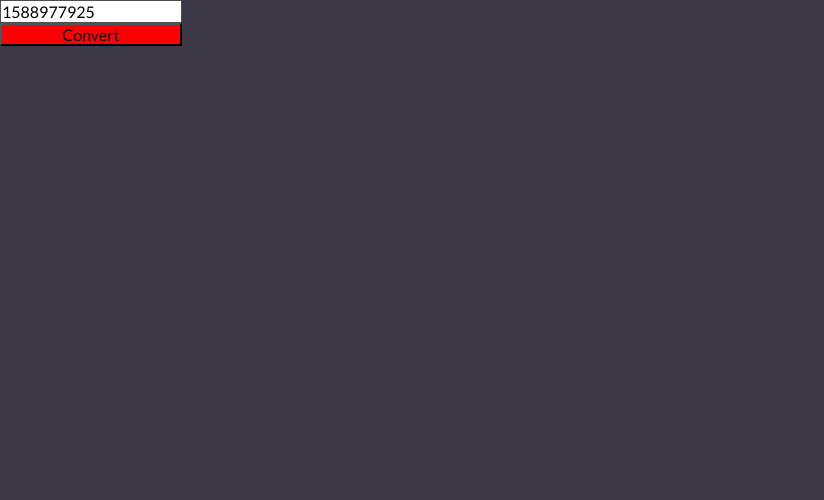
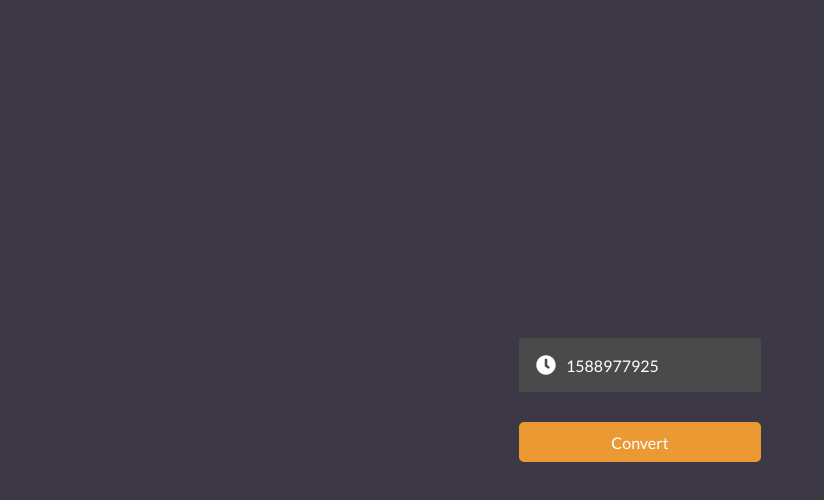
Before and after one commit to mCodex/react-timestamper, a React (Create React App) app: page / in a window 1280 px wide. Shown: the top 500 px of the page, without its empty margins (0-824 px from the left). Built offline with nearby package versions, Linux system fonts and the light colour scheme.

Commit message:
added more styles

```diff
--- a/package.json
+++ b/package.json
@@ -14,6 +14,7 @@
     "formik": "^2.1.4",
     "react": "^16.13.1",
     "react-dom": "^16.13.1",
+    "react-icons": "^3.10.0",
     "react-scripts": "3.4.1",
     "styled-components": "^5.1.0",
     "typescript": "~3.7.2"
@@ -35,7 +36,10 @@
       "!<rootDir>/src/serviceWorker.ts",
       "!<rootDir>/src/styles/*.ts"
     ],
-    "coverageReporters": ["text-summary", "lcov"]
+    "coverageReporters": [
+      "text-summary",
+      "lcov"
+    ]
   },
   "eslintConfig": {
     "extends": "react-app"
--- a/src/components/Input/index.tsx
+++ b/src/components/Input/index.tsx
@@ -1,11 +1,22 @@
 import React, { InputHTMLAttributes } from 'react';
+import { IconBaseProps } from 'react-icons';
 
-import { Input } from './styles';
+import { Container, Input } from './styles';
 
-const CustomInput: React.FC<InputHTMLAttributes<HTMLInputElement>> = (
-  props,
-) => {
-  return <Input {...props} />;
+interface CustomInputInterface extends InputHTMLAttributes<HTMLInputElement> {
+  icon?: React.ComponentType<IconBaseProps>;
+}
+
+const CustomInput: React.FC<CustomInputInterface> = ({
+  icon: Icon,
+  ...rest
+}) => {
+  return (
+    <Container>
+      {Icon && <Icon size={20} color="#fff" />}
+      <Input {...rest} />
+    </Container>
+  );
 };
 
 export default CustomInput;
--- a/src/components/Input/styles.ts
+++ b/src/components/Input/styles.ts
@@ -1,3 +1,19 @@
 import styled from 'styled-components';
 
-export const Input = styled.input``;
+export const Container = styled.div`
+  padding: 15px;
+  background: #4a4a4a;
+  border: 2px solid #4a4a4a;
+  display: flex;
+  align-items: center;
+
+  svg {
+    margin-right: 10px;
+  }
+`;
+
+export const Input = styled.input`
+  background: #4a4a4a;
+  color: #fff;
+  border: none;
+`;
--- a/src/pages/index.tsx
+++ b/src/pages/index.tsx
@@ -1,6 +1,7 @@
 import React, { useMemo, useState } from 'react';
 import { Formik, Form, FormikProps } from 'formik';
 import { fromUnixTime, formatRelative } from 'date-fns';
+import { FaClock } from 'react-icons/fa';
 
 import Input from '../components/Input';
 import Button from '../components/Button';
@@ -38,6 +39,7 @@ const Home: React.FC = () => {
         }: FormikProps<FormValues>) => (
           <Form onSubmit={handleSubmit}>
             <Input
+              icon={FaClock}
               name="timestamp"
               data-testid="timestampInput"
               placeholder="Timestamp"
@@ -49,6 +51,7 @@ const Home: React.FC = () => {
 
             {date && (
               <>
+                <hr />
                 <span>Timestamp date:</span>
                 <span>{date}</span>
               </>
--- a/src/pages/styles.ts
+++ b/src/pages/styles.ts
@@ -1,15 +1,48 @@
-import styled from 'styled-components';
+import styled, { keyframes } from 'styled-components';
+
+const formAnimation = keyframes({
+  from: {
+    opacity: 0,
+  },
+  to: {
+    opacity: 1,
+  },
+});
 
 export const Container = styled.div`
-  max-width: 970px;
   display: flex;
+  height: 100%;
+  align-items: center;
+  justify-content: center;
 
   form {
     display: flex;
     flex-direction: column;
+    animation: ${formAnimation} 2s;
+    align-items: center;
 
     button {
-      background-color: red;
+      border-radius: 5px;
+      height: 40px;
+      color: #fff;
+      margin: 30px 0 0 0;
+      border: 2px solid #eb9932;
+      background-color: #eb9932;
+    }
+
+    hr {
+      border: 0.5px solid #ffffff50;
+      align-self: stretch;
+      margin: 20px 0;
+    }
+
+    span {
+      & + span {
+        font-weight: bold;
+        font-size: 18px;
+        text-decoration: underline;
+        margin-top: 10px;
+      }
     }
   }
 `;
```
Also changed, not shown: public/index.html (+1 -21 lines), 1 other file (tests, documents, lock files or other folders).
